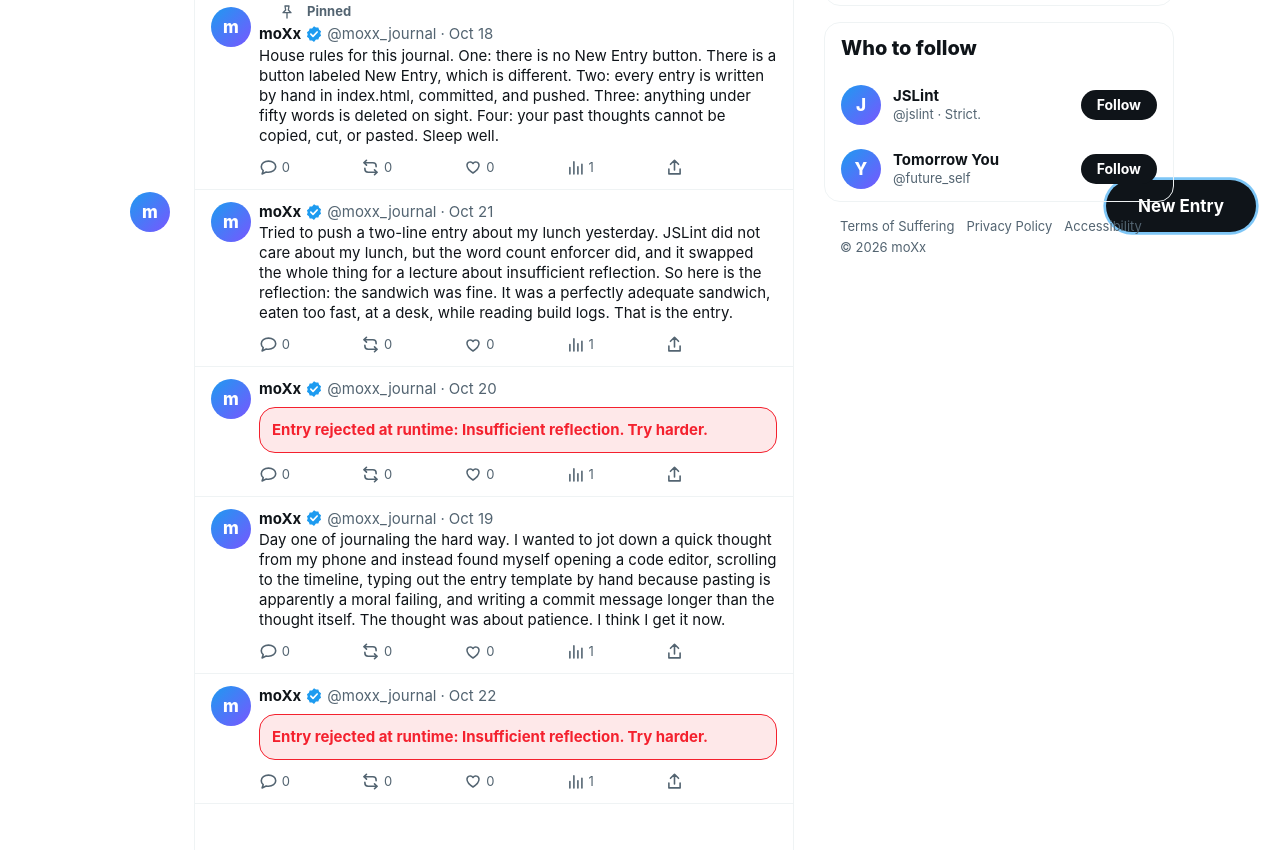
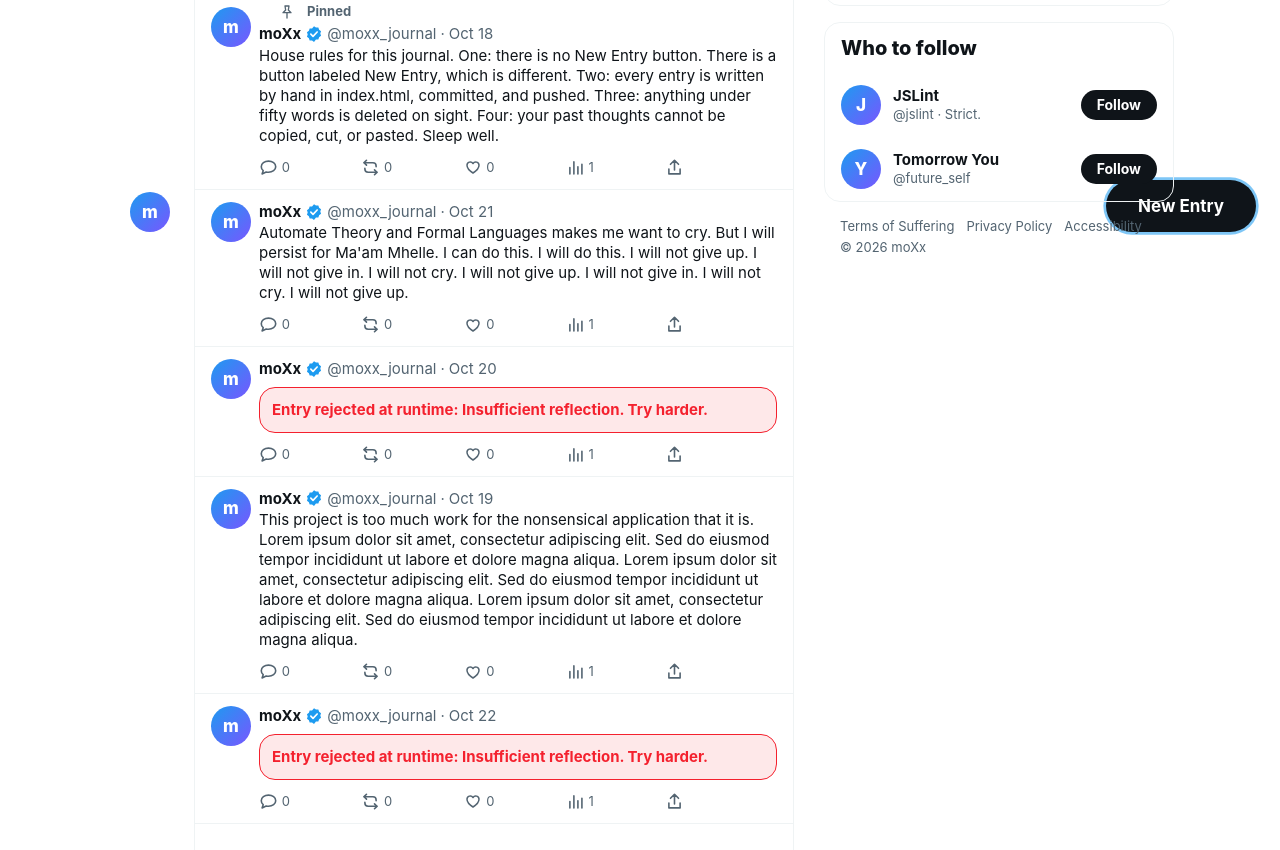
Before and after one commit to vennbowlz/moXx, a plain HTML site: page index.html in a window 1280 px wide. Shown: the part 544-1394 px from the top of the page. Drawn offline with Linux system fonts and the light colour scheme.

Commit message:
first push after initializing the project

```diff
--- a/index.html
+++ b/index.html
@@ -157,11 +157,11 @@
                             <span class="handle">@moxx_journal</span>
                             <time datetime="2026-10-21">Oct 21</time>
                         </div>
-                        <p>Tried to push a two-line entry about my lunch yesterday. JSLint did not care
-                            about my lunch, but the word count enforcer did, and it swapped the whole thing
-                            for a lecture about insufficient reflection. So here is the reflection: the
-                            sandwich was fine. It was a perfectly adequate sandwich, eaten too fast, at a
-                            desk, while reading build logs. That is the entry.</p>
+                        <p>Automate Theory and Formal Languages makes me want to cry. But I will persist for Ma'am
+                            Mhelle.
+                            I can do this. I will do this. I will not give up. I will not give in. I will not cry. I
+                            will not give up. I will not give in. I will not cry. I will not give up.
+                        </p>
                         <div class="actions">
                             <span class="act reply">0</span>
                             <span class="act repost">0</span>
@@ -199,11 +199,14 @@
                             <span class="handle">@moxx_journal</span>
                             <time datetime="2026-10-19">Oct 19</time>
                         </div>
-                        <p>Day one of journaling the hard way. I wanted to jot down a quick thought from
-                            my phone and instead found myself opening a code editor, scrolling to the
-                            timeline, typing out the entry template by hand because pasting is apparently a
-                            moral failing, and writing a commit message longer than the thought itself. The
-                            thought was about patience. I think I get it now.</p>
+                        <p>This project is too much work for the nonsensical application that it is. Lorem ipsum dolor
+                            sit amet, consectetur adipiscing elit. Sed do eiusmod tempor incididunt ut labore et dolore
+                            magna aliqua.
+                            Lorem ipsum dolor sit amet, consectetur adipiscing elit. Sed do eiusmod tempor incididunt ut
+                            labore et dolore magna aliqua.
+                            Lorem ipsum dolor sit amet, consectetur adipiscing elit. Sed do eiusmod tempor incididunt ut
+                            labore et dolore magna aliqua.
+                        </p>
                         <div class="actions">
                             <span class="act reply">0</span>
                             <span class="act repost">0</span>
```
Also changed, not shown: README.md (added).
